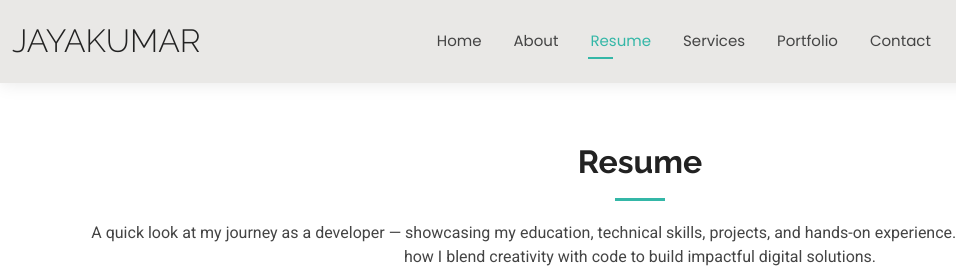
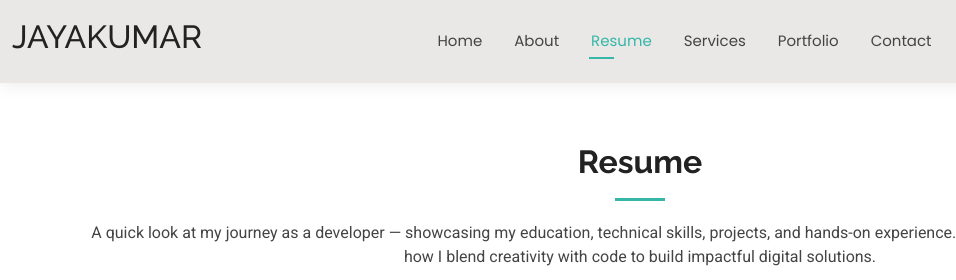
Before and after one commit to thejayakumar-k/Jayakumar-Portfolio, a plain HTML site: page resume.html in a window 1280 px wide. Shown: the top 280 px of the page, 0-956 px from the left. Drawn offline with Linux system fonts and the light colour scheme.

Commit message:
Update resume.html

```diff
--- a/resume.html
+++ b/resume.html
@@ -45,7 +45,7 @@
       <a href="index.html" class="logo d-flex align-items-center me-auto me-xl-0">
         <!-- Uncomment the line below if you also wish to use an image logo -->
         <!-- <img src="assets/img/logo.png" alt=""> -->
-        <h1 class="sitename">Jayakumar</h1>
+        <h2 class="sitename">JAYAKUMAR</h2>
       </a>
 
       <nav id="navmenu" class="navmenu">
```
